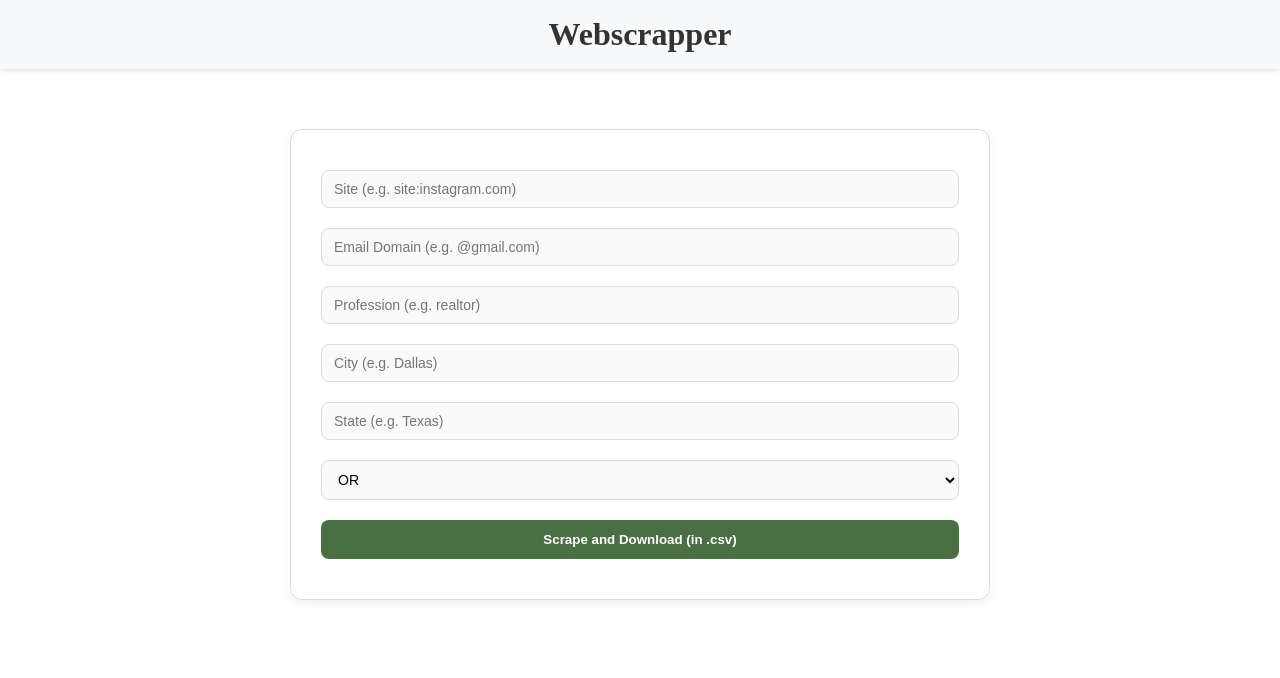
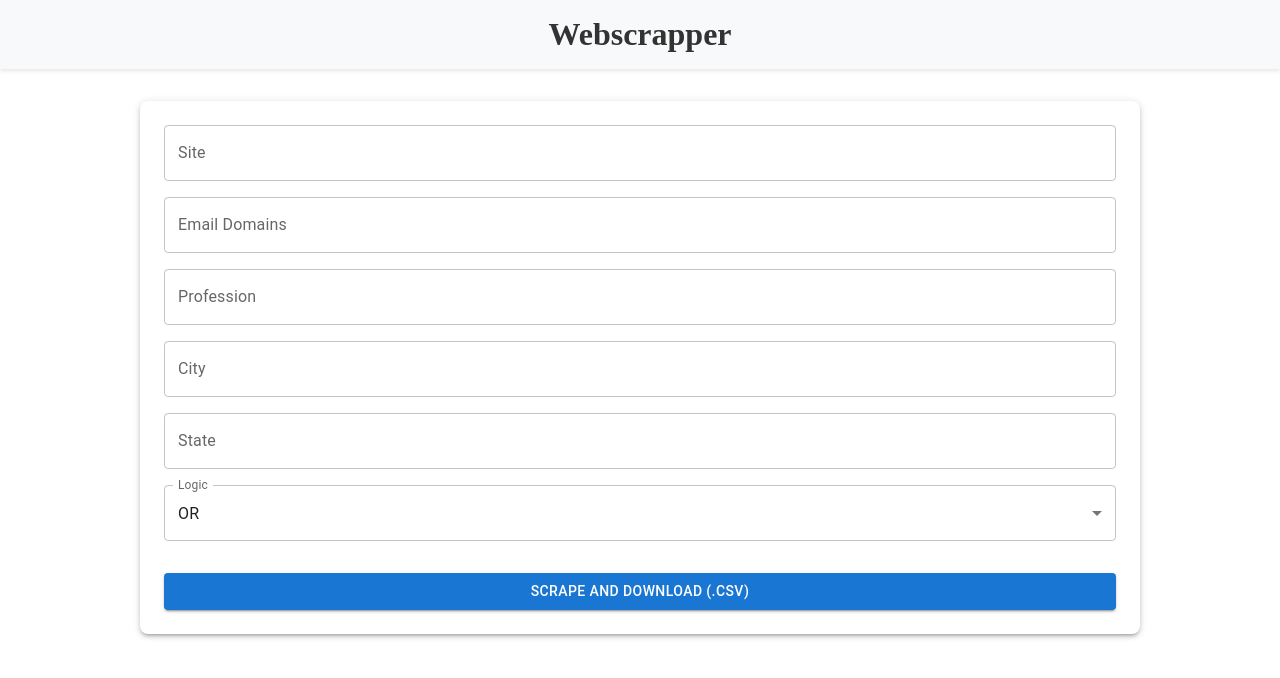
Before and after one commit to Chirag373/webscrapper, a Next.js app: page / in a window 1280 px wide. Shown: the top 678 px of the page. Built offline with nearby package versions, Linux system fonts and the light colour scheme.

Commit message:
formating of the mail field

```diff
--- a/package.json
+++ b/package.json
@@ -9,7 +9,10 @@
     "lint": "next lint"
   },
   "dependencies": {
+    "@emotion/react": "^11.14.0",
     "@emotion/server": "^11.11.0",
+    "@emotion/styled": "^11.14.0",
+    "@mui/material": "^7.0.2",
     "next": "15.2.4",
     "react": "^19.0.0",
     "react-dom": "^19.0.0"
--- a/src/components/InputFormContainer.tsx
+++ b/src/components/InputFormContainer.tsx
@@ -1,10 +1,21 @@
 import React, { useState } from "react";
-import styles from "../styles/inputform.module.css";
+import {
+    Autocomplete,
+    Chip,
+    TextField,
+    Button,
+    Select,
+    MenuItem,
+    FormControl,
+    InputLabel,
+    Box,
+    Stack,
+} from "@mui/material";
 import { handleFormSubmit } from "@/utils/formHandlers";
 
 export default function InputFormContainer() {
     const [site, setSite] = useState('');
-    const [email, setEmail] = useState('');
+    const [email, setEmail] = useState([]);
     const [profession, setProfession] = useState('');
     const [city, setCity] = useState('');
     const [state, setState] = useState('');
@@ -12,73 +23,118 @@ export default function InputFormContainer() {
 
     const handleSubmit = (e: React.FormEvent<HTMLFormElement>) => {
         e.preventDefault();
-
-        handleFormSubmit({
-            site,
-            email,
-            profession,
-            city,
-            state,
-            logic
-        });
+        handleFormSubmit({ site, email, profession, city, state, logic });
     };
 
     return (
-        <div className={styles.formContainer}>
-            <form className={styles.form} onSubmit={handleSubmit}>
-                <input
+        <Box
+            component="form"
+            onSubmit={handleSubmit}
+            sx={{
+                maxWidth: 1000,
+                margin: "auto",
+                marginTop: "2rem",
+                marginBottom: "2rem",
+                padding: 3,
+                display: "flex",
+                flexDirection: "column",
+                gap: 2,
+                boxShadow: 3,
+                borderRadius: 2,
+            }}
+        >
+            <TextField
                 id="site"
-                    type="text"
+                label="Site"
+                variant="outlined"
                 value={site}
                 onChange={(e) => setSite(e.target.value)}
-                    placeholder="Site (e.g. site:instagram.com)"
-                    className={styles.inputField}
+                placeholder="e.g. site:instagram.com"
+                fullWidth
             />
-                <input
-                    id="email"
-                    type="text"
+
+            <Autocomplete
+                multiple
+                freeSolo
+                options={email}
                 value={email}
-                    onChange={(e) => setEmail(e.target.value)}
-                    placeholder="Email Domain (e.g. @gmail.com)"
-                    className={styles.inputField}
+                onChange={(event, newValue: any) => setEmail(newValue)}
+                renderTags={(value, getTagProps) =>
+                    value.map((option, index) => {
+                        const { key, ...tagProps } = getTagProps({ index });
+                        return (
+                            <Chip
+                                key={index}
+                                label={option}
+                                variant="outlined"
+                                {...tagProps}
                             />
-                <input
+                        );
+                    })
+                }
+                renderInput={(params) => (
+                    <TextField
+                        {...params}
+                        variant="outlined"
+                        label="Email Domains"
+                        placeholder="Type and press enter (e.g. @gmail.com)"
+                    />
+                )}
+            />
+
+            <TextField
                 id="profession"
-                    type="text"
+                label="Profession"
+                variant="outlined"
                 value={profession}
                 onChange={(e) => setProfession(e.target.value)}
-                    placeholder="Profession (e.g. realtor)"
-                    className={styles.inputField}
+                placeholder="e.g. realtor"
+                fullWidth
             />
-                <input
+
+            <TextField
                 id="city"
-                    type="text"
+                label="City"
+                variant="outlined"
                 value={city}
                 onChange={(e) => setCity(e.target.value)}
-                    placeholder="City (e.g. Dallas)"
-                    className={styles.inputField}
+                placeholder="e.g. Dallas"
+                fullWidth
             />
-                <input
+
+            <TextField
                 id="state"
-                    type="text"
+                label="State"
+                variant="outlined"
                 value={state}
                 onChange={(e) => setState(e.target.value)}
-                    placeholder="State (e.g. Texas)"
-                    className={styles.inputField}
+                placeholder="e.g. Texas"
+                fullWidth
             />
-                <select
+
+            <FormControl fullWidth>
+                <InputLabel id="logic-label">Logic</InputLabel>
+                <Select
+                    labelId="logic-label"
                     id="logic"
                     value={logic}
+                    label="Logic"
                     onChange={(e) => setLogic(e.target.value)}
-                    className={styles.selectField}
                 >
-                    <option value="OR">OR</option>
-                    <option value="AND">AND</option>
-                </select>
-                <button type="submit" className={styles.submitButton}>
-                    Scrape and Download (in .csv)
-                </button>
-            </form>
-        </div>
+                    <MenuItem value="OR">OR</MenuItem>
+                    <MenuItem value="AND">AND</MenuItem>
+                </Select>
+            </FormControl>
+
+            <Button
+                type="submit"
+                variant="contained"
+                color="primary"
+                fullWidth
+                sx={{ mt: 2 }}
+            >
+                Scrape and Download (.csv)
+            </Button>
+        </Box>
     );
 }
--- a/src/styles/inputform.module.css
+++ /dev/null
@@ -1,49 +0,0 @@
-.formContainer {
-    font-family: 'Segoe UI', Tahoma, Geneva, Verdana, sans-serif;
-}
-
-.form {
-    max-width: 700px;
-    margin: 60px auto;
-    padding: 40px 30px;
-    background-color: #fff;
-    border: 1px solid #dbdbdb;
-    border-radius: 12px;
-    box-shadow: 0 4px 10px rgba(0, 0, 0, 0.05);
-}
-
-.inputField,
-.selectField {
-    width: 100%;
-    padding: 10px 12px;
-    font-size: 14px;
-    border: 1px solid #dbdbdb;
-    border-radius: 8px;
-    background-color: #fafafa;
-    transition: border 0.2s;
-    margin-bottom: 20px;
-
-}
-
-.inputField:focus,
-.selectField:focus {
-    outline: none;
-    border-color: #a8a8a8;
-    background-color: #fff;
-}
-
-.submitButton {
-    width: 100%;
-    padding: 12px;
-    background-color: #4B6F44;
-    color: white;
-    font-weight: bold;
-    border: none;
-    border-radius: 8px;
-    cursor: pointer;
-    transition: background-color 0.2s ease;
-}
-
-.submitButton:hover {
-    background-color: #87A96B;
-}
--- a/src/utils/formHandlers.ts
+++ b/src/utils/formHandlers.ts
@@ -1,6 +1,6 @@
 interface FormData {
     site: string;
-    email: string;
+    email: string[];
     profession: string;
     city: string;
     state: string;
@@ -25,10 +25,27 @@ function formatSite(site: string): string {
     return formattedSite;
 }
 
+// Format email addresses
+function formatEmailAddresses(emails: string[]): string[] {
+    return emails.map(email => {
+        let formattedEmail = email.trim();
+
+        if (!formattedEmail.startsWith('@')) {
+            formattedEmail = `@${formattedEmail}`;
+        }
+
+        if (!formattedEmail.endsWith('.com')) {
+            formattedEmail = `${formattedEmail}.com`;
+        }
+
+        return formattedEmail;
+    });
+}
+
 export function handleFormSubmit(data: FormData) {
     const formatted = {
         site: formatSite(data.site),
-        emailDomains: data.email,
+        emailDomains: formatEmailAddresses(data.email),
         profession: data.profession,
         city: data.city,
         state: data.state,
```
Also changed, not shown: 1 other file (tests, documents, lock files or other folders). Lines whose indentation alone changed are shown as unchanged.
